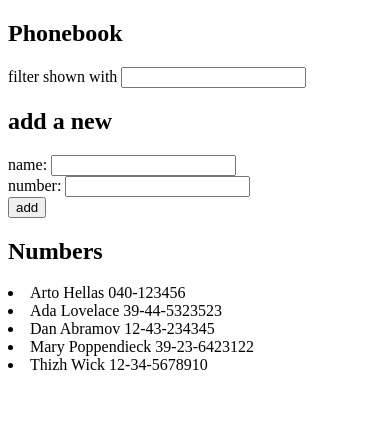
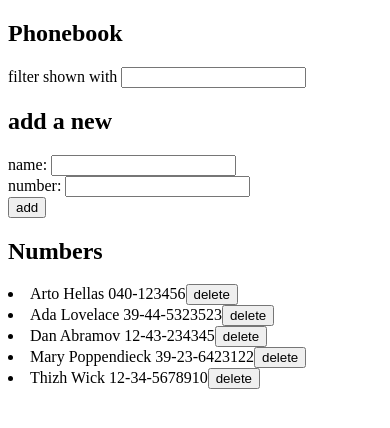
Before and after one commit to Thizh/FullStackOpen, a React (Vite) app in the folder part2/The Phonebook/: page / in a window 390 px wide. Shown: the top 428 px of the page. Built offline with nearby package versions, Linux system fonts and the light colour scheme; data requests are answered from the project's data file.

Commit message:
the phonebook step9

```diff
--- a/part2/The Phonebook/src/App.jsx
+++ b/part2/The Phonebook/src/App.jsx
@@ -2,7 +2,6 @@ import { useState, useEffect } from 'react'
 import Person from './components/Person'
 import PersonForm from './components/PersonForm'
 import Filter from './components/Filter'
-import axios from 'axios'
 import personService from './services/persons'
 
 const App = () => {
@@ -21,6 +20,18 @@ const App = () => {
       })
   }, [])
 
+  const deletePersonOf = (id) => {
+    const person = persons.find(n => n.id === id)
+
+    if (window.confirm(`Delete ${person.name} ?`)) {
+      personService
+      .deleteID(id)
+      .then( () => {
+        setPersons(persons.filter(n => n.id !== id))
+      })
+    }
+  }
+
   return (
     <div>
       <h2>Phonebook</h2>
@@ -29,7 +40,10 @@ const App = () => {
       <PersonForm setPersons={setPersons} persons={persons} />
       <h2>Numbers</h2>
       {filteredPersons.map(person => (
-        <Person key={person.name} person={person} />
+        <Person
+        key={person.name}
+        person={person}
+        deletePerson={() => deletePersonOf(person.id)}/>
       ))}
     </div>
   )
--- a/part2/The Phonebook/src/components/Person.jsx
+++ b/part2/The Phonebook/src/components/Person.jsx
@@ -1,6 +1,9 @@
-const Person = ({ person }) => {
+const Person = ({ person, deletePerson }) => {
   return (
-    <li>{person.name} {person.number}</li>
+    <li>{
+      person.name} {person.number}
+      <button onClick={deletePerson}>delete</button>
+    </li>
   )
 }
 
--- a/part2/The Phonebook/src/services/persons.js
+++ b/part2/The Phonebook/src/services/persons.js
@@ -11,8 +11,13 @@ const create = newObject => {
     return request.then(response => response.data)
 }
 
+const deleteID = (id) => {
+    const request = axios.delete(`${baseUrl}/${id}`)
+    return request.then(response => response.data)
+}
 
 export default {
     getAll,
     create,
+    deleteID
 }
```
